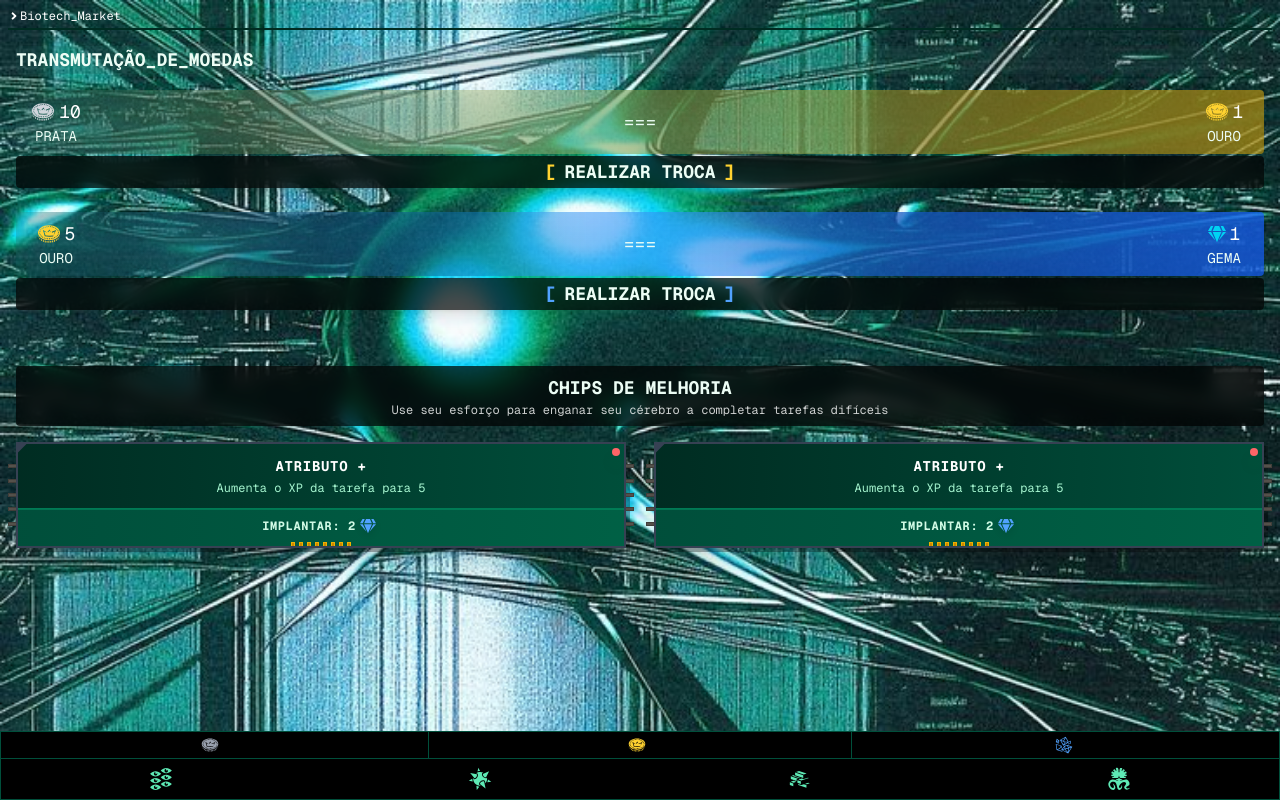
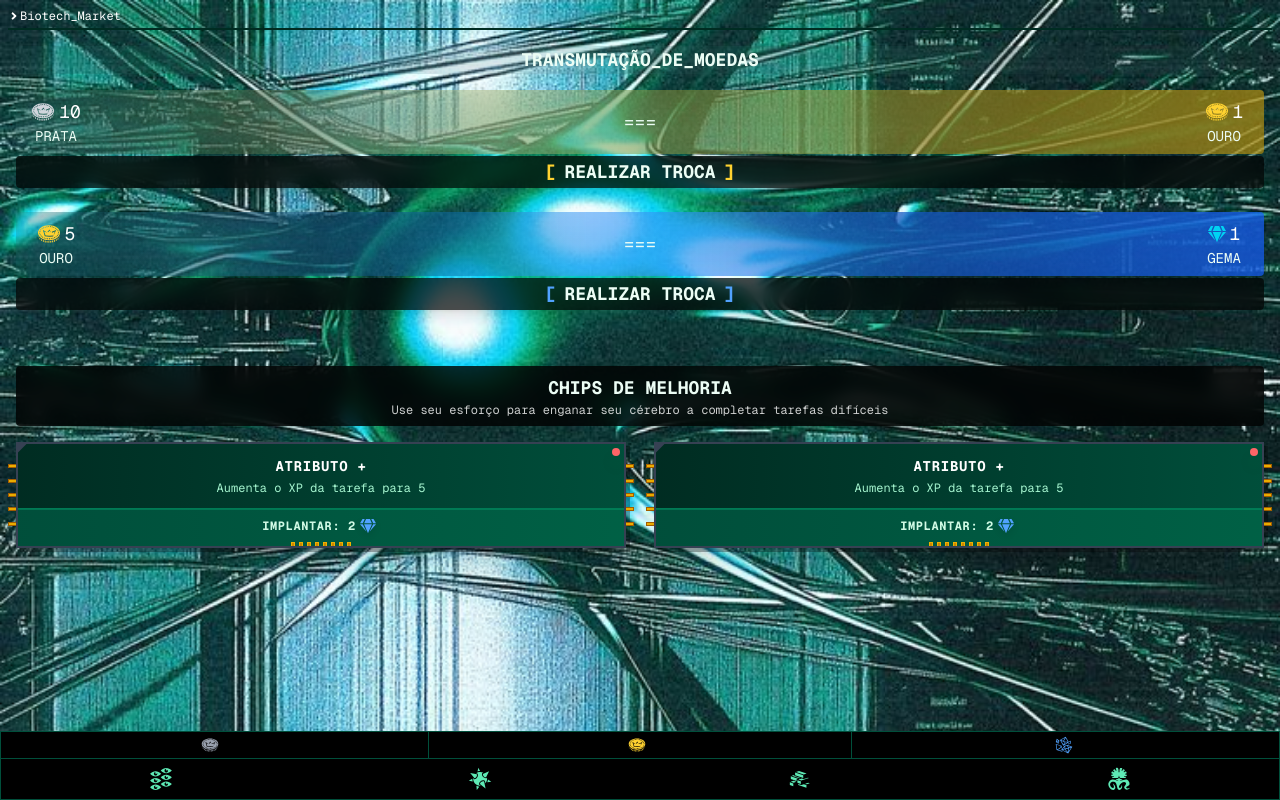
Before and after one commit to PedroVMLopes/cortex-overflow, a Next.js app: page /Store in a window 1280 px wide. Built offline with nearby package versions, Linux system fonts and the light colour scheme; no server answers; the database is empty; a web font is replaced by a local one.

Commit message:
Store UI Changes

```diff
--- a/components/Chip.tsx
+++ b/components/Chip.tsx
@@ -7,12 +7,12 @@ export default function ComputerChip() {
       {/* Para adicionar pins laterais mude o valor dos arrays */}
       <div className="absolute -left-2 top-3 bottom-3 flex flex-col justify-evenly">
         {[...Array(5)].map((_, i) => (
-          <div key={i} className="w-3 h-1 bg-stone-600 border border-stone-700"></div>
+          <div key={i} className="w-3 h-1 bg-yellow-500 border border-yellow-700"></div>
         ))}
       </div>
       <div className="absolute -right-2 top-3 bottom-3 flex flex-col justify-evenly">
         {[...Array(5)].map((_, i) => (
-          <div key={i} className="w-3 h-1 bg-stone-600 border border-stone-700"></div>
+          <div key={i} className="w-3 h-1 bg-yellow-500 border border-yellow-700"></div>
         ))}
       </div>
 
--- a/components/ChipStore.tsx
+++ b/components/ChipStore.tsx
@@ -3,7 +3,7 @@ import Chip from "./Chip";
 export default function ChipStore() {
     return (
         <div className="mt-4 px-2">
-            <div className="backdrop-blur bg-black/70 rounded p-2 text-center">
+            <div className="backdrop-blur bg-black/80 rounded p-2 text-center">
                 <p className="font-bold text-nowrap">CHIPS DE MELHORIA</p>
                 <p className="text-xs opacity-80 text-white">Use seu esforço para enganar seu cérebro a completar tarefas difíceis</p>
             </div>
--- a/components/CurrencyExchange.tsx
+++ b/components/CurrencyExchange.tsx
@@ -5,7 +5,7 @@ export default function CurrencyExchange() {
     return (
         <>
             <div className="px-2">
-                <p className="font-bold mt-4 text-emerald-50 backdrop-blur-2xl rounded"> TRANSMUTAÇÃO_DE_MOEDAS</p>
+                <p className="font-bold mt-4 text-center text-emerald-50 backdrop-blur-2xl rounded"> TRANSMUTAÇÃO_DE_MOEDAS</p>
 
                 {/* Silver to gold exchange */}
                 <div className="flex flex-col items-center w-full mt-4 bg-gradient-to-r to-yellow-500/50 backdrop-blur-2xl rounded">
--- a/components/Navbar.tsx
+++ b/components/Navbar.tsx
@@ -15,21 +15,21 @@ export const Navbar = () => {
                 <div className="flex flex-col justify-center items-center py-1">
                     <div className="flex flex-row gap-1.5 items-center">
                         <GiCrownCoin className="text-gray-400"/>
-                        <p className="text-lg">{userData?.silver_amount}</p>
+                        <p className="text-base font-bold">{userData?.silver_amount}</p>
                     </div>
                 </div>
 
                 <div className="flex flex-col justify-center items-center border-r border-l border-emerald-900 py-1">
                     <div className="flex flex-row gap-1.5 items-center">
                         <GiCrownCoin className="text-amber-300"/>
-                        <p className="text-lg">{userData?.gold_amount}</p>
+                        <p className="text-base font-bold">{userData?.gold_amount}</p>
                     </div>
                 </div>
 
                 <div className="flex flex-col justify-center items-center py-1">
                     <div className="flex flex-row gap-1.5 items-center">
                         <GiGems className="text-blue-400"/>
-                        <p className="text-lg">{userData?.gem_amount}</p>
+                        <p className="text-base font-bold">{userData?.gem_amount}</p>
                     </div>
                 </div>
 
```
